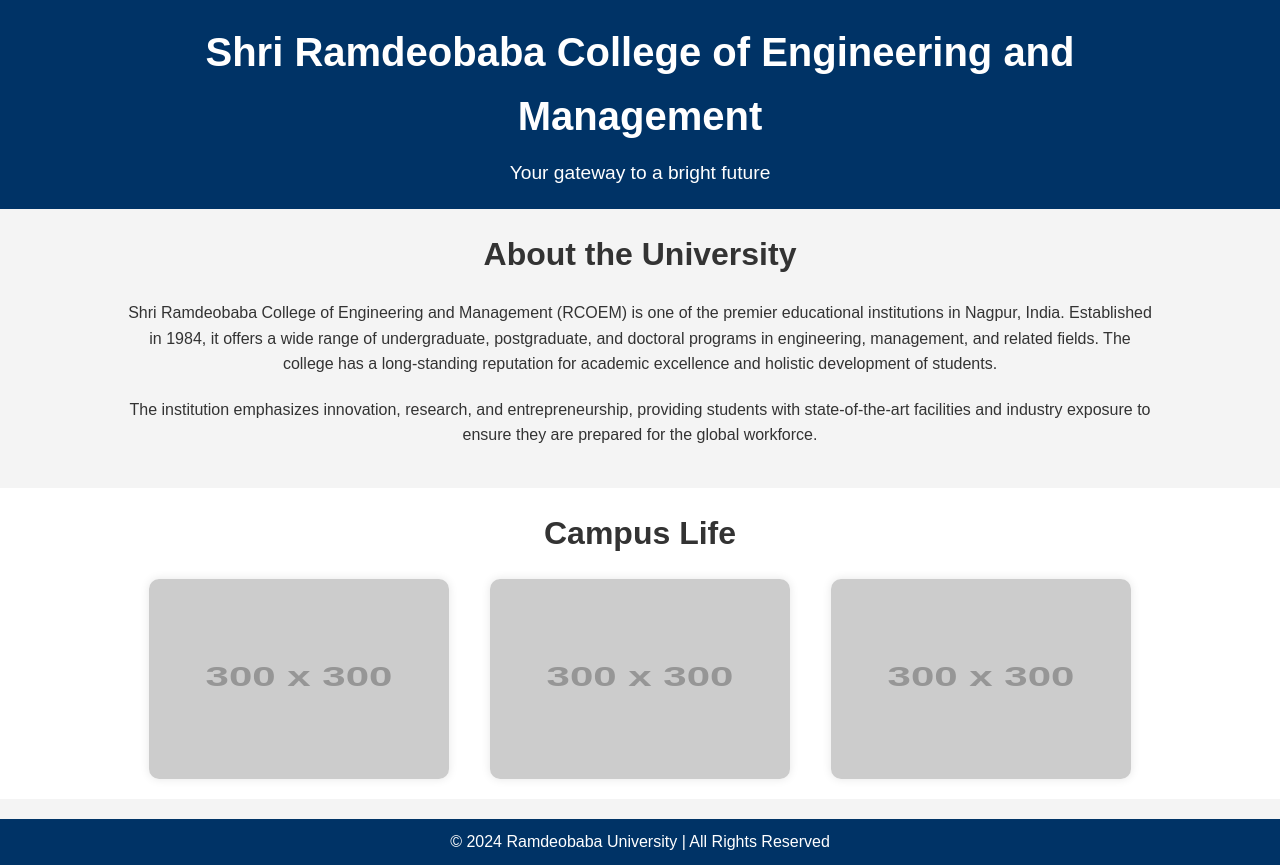
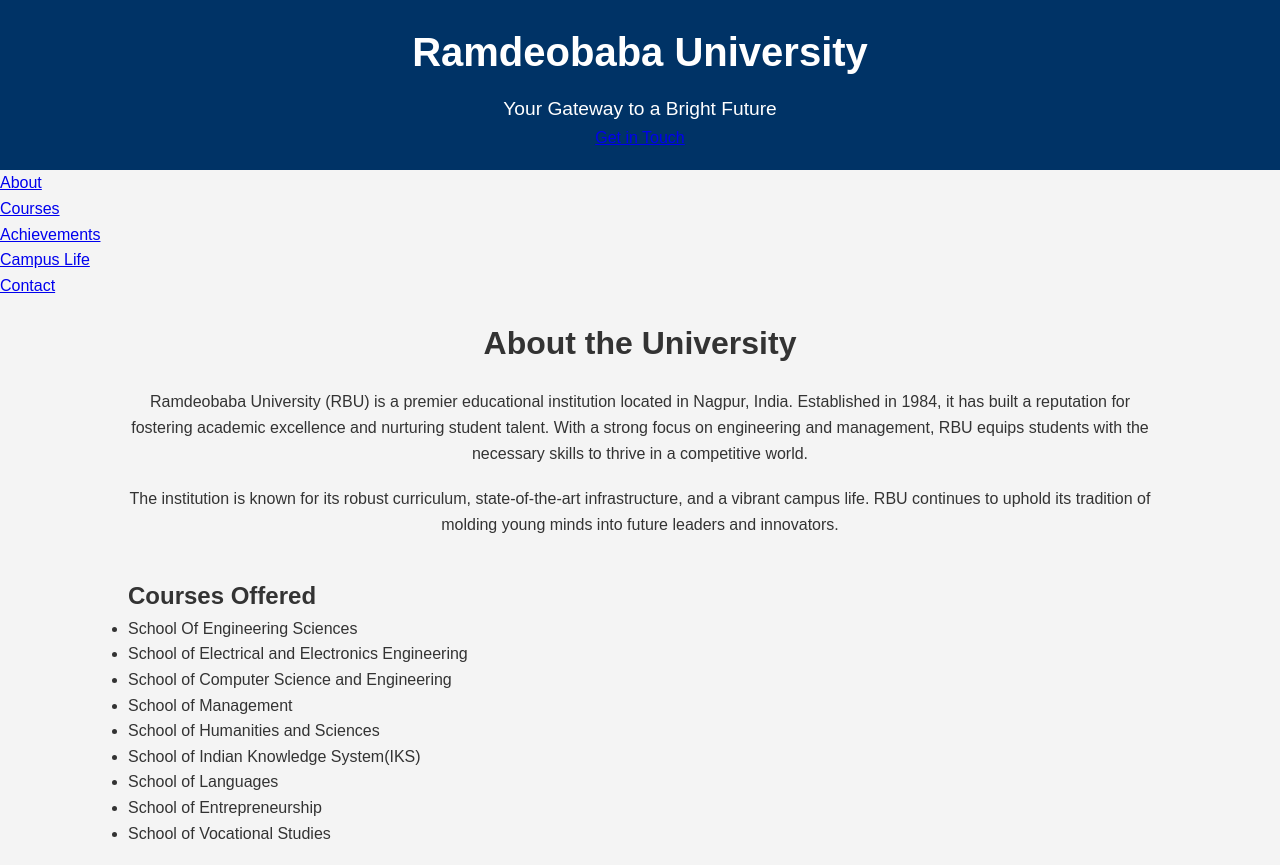
Before and after one commit to tilak27-cell/RBU-BLOGS, a plain HTML site: page index.html in a window 1280 px wide. Drawn offline with Linux system fonts and the light colour scheme; placeholder pictures from the web are drawn by us.

Commit message:
Update index.html

```diff
--- a/index.html
+++ b/index.html
@@ -10,38 +10,45 @@
 <body>
     <header>
         <div class="container">
-            <h1>Shri Ramdeobaba College of Engineering and Management</h1>
-            <p>Your gateway to a bright future</p>
+            <h1>Ramdeobaba University</h1>
+            <p>Your Gateway to a Bright Future</p>
+            <a href="#contact" class="cta-btn">Get in Touch</a>
         </div>
     </header>
+
+    <nav>
+        <ul class="nav-links">
+            <li><a href="#about">About</a></li>
+            <li><a href="#courses">Courses</a></li>
+            <li><a href="#achievements">Achievements</a></li>
+            <li><a href="#images">Campus Life</a></li>
+            <li><a href="#contact">Contact</a></li>
+        </ul>
+    </nav>
 
     <section id="about">
         <div class="container">
             <h2>About the University</h2>
             <p>
-                Shri Ramdeobaba College of Engineering and Management (RCOEM) is one of the premier educational institutions in Nagpur, India. Established in 1984, it offers a wide range of undergraduate, postgraduate, and doctoral programs in engineering, management, and related fields. The college has a long-standing reputation for academic excellence and holistic development of students.
+                Ramdeobaba University (RBU) is a premier educational institution located in Nagpur, India. Established in 1984, it has built a reputation for fostering academic excellence and nurturing student talent. With a strong focus on engineering and management, RBU equips students with the necessary skills to thrive in a competitive world.
             </p>
             <p>
-                The institution emphasizes innovation, research, and entrepreneurship, providing students with state-of-the-art facilities and industry exposure to ensure they are prepared for the global workforce.
+                The institution is known for its robust curriculum, state-of-the-art infrastructure, and a vibrant campus life. RBU continues to uphold its tradition of molding young minds into future leaders and innovators.
             </p>
         </div>
     </section>
 
-    <section id="images">
+    <section id="courses">
         <div class="container">
-            <h2>Campus Life</h2>
-            <div class="gallery">
-                <img src="https://via.placeholder.com/300" alt="Campus Image 1">
-                <img src="https://via.placeholder.com/300" alt="Campus Image 2">
-                <img src="https://via.placeholder.com/300" alt="Campus Image 3">
-            </div>
-        </div>
-    </section>
+            <h2>Courses Offered</h2>
+            <ul class="course-list">
 
-    <footer>
-        <div class="container">
-            <p>&copy; 2024 Ramdeobaba University | All Rights Reserved</p>
-        </div>
-    </footer>
-</body>
-</html>
+                <li>School Of Engineering Sciences</li>
+                    <li>School of Electrical and Electronics Engineering</li>
+                        <li>School of Computer Science and Engineering</li>
+                            <li>School of Management</li>
+                                <li>School of Humanities and Sciences</li>
+                                    <li>School of Indian Knowledge System(IKS)</li>
+                                        <li>School of Languages</li>
+                                            <li>School of Entrepreneurship</li>
+                                                <li>School of Vocational Studies</li>
```
